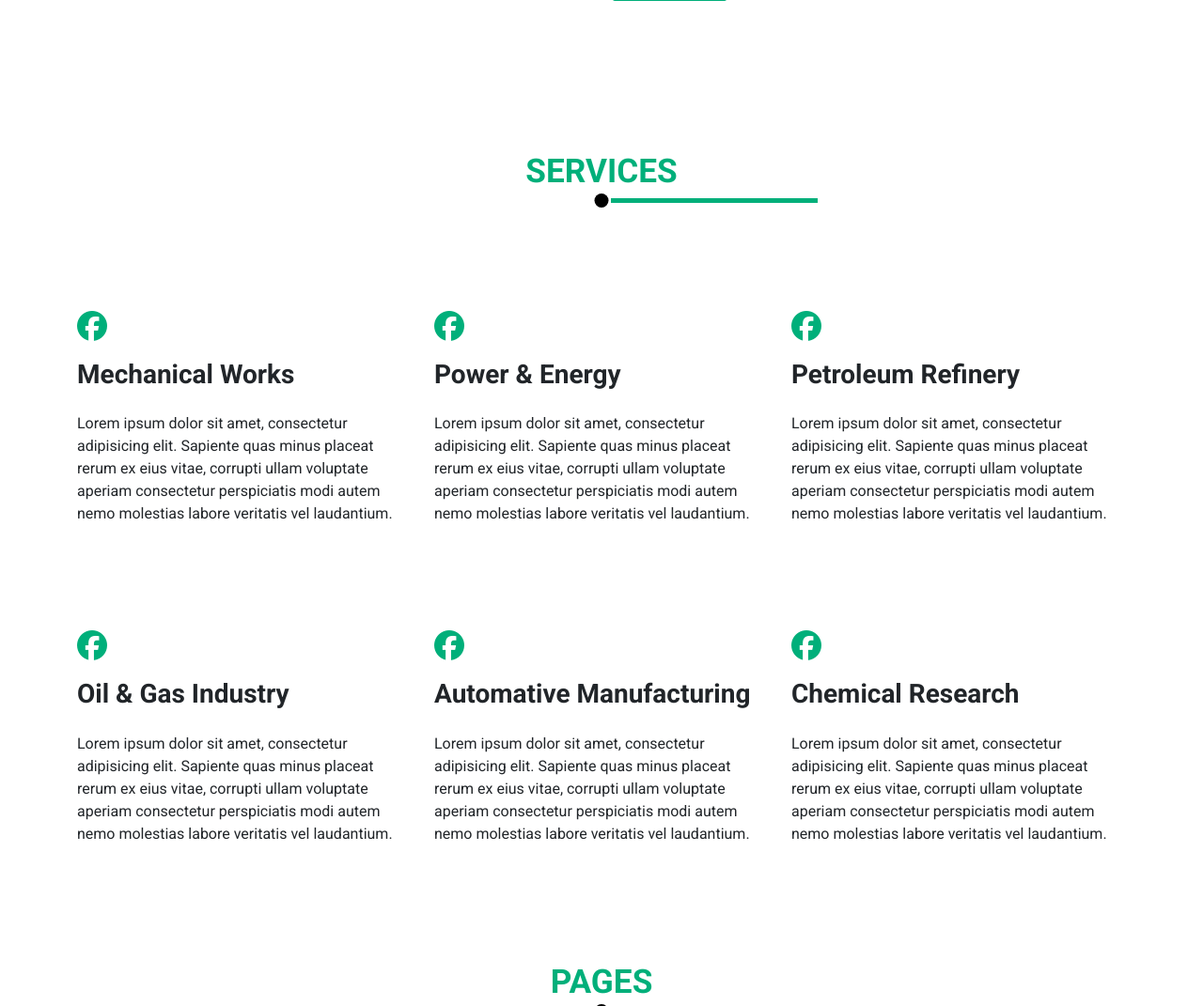
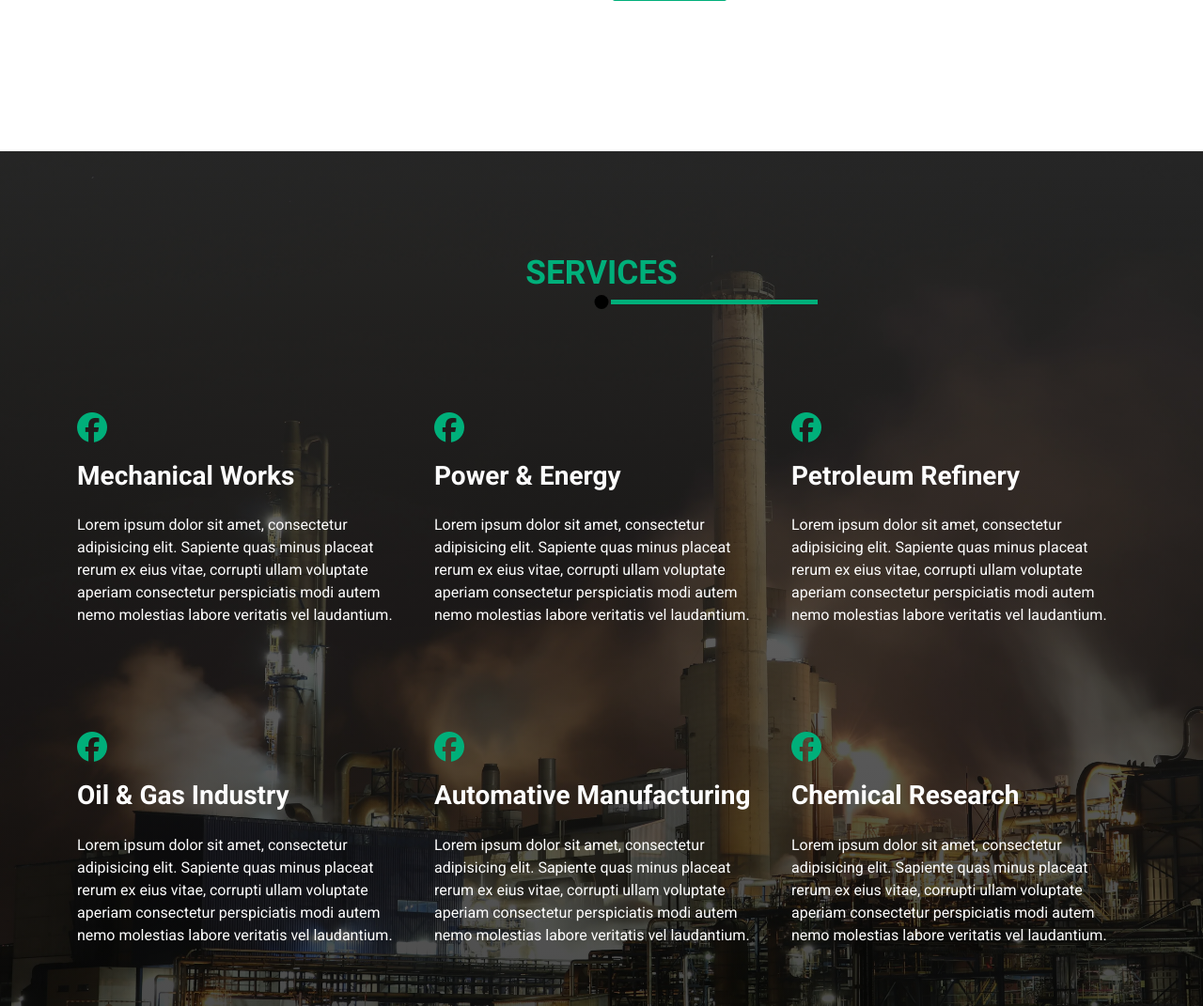
Before and after one commit to Denismaka/Factory, a PHP site: page / in a window 1280 px wide. Shown: the part 1394-2465 px from the top of the page at 94% size. Run offline with PHP 8.4, Linux system fonts and the light colour scheme.

Commit message:
Mise en place du style de la section pages

```diff
--- a/assets/css/style.css
+++ b/assets/css/style.css
@@ -215,6 +215,13 @@ header.sticky {
 /* ############## */
 #services {
   margin-top: 10rem;
+  padding-top: 3rem;
+  height: 120vh;
+  background-image: linear-gradient(rgba(49, 49, 49, 0.7), rgba(0, 0, 0, 0.7)),
+    url('/assets/images/services.webp');
+  color: var(--white);
+  background-size: cover;
+  background-attachment: fixed;
 }
 #services .container .row {
   margin-top: 5rem;
@@ -226,10 +233,15 @@ header.sticky {
 /* ############## */
 /* Pages */
 /* ############## */
-
-/* ############## */
-/* Blog */
-/* ############## */
+#pages .container .row {
+  margin-top: 10rem;
+}
+#pages .container .row .col-md-4 .content {
+  padding: 42px 25px;
+  margin: 0px -24px -24px;
+  background-color: var(--black);
+  color: var(--white);
+}
 
 /* ############## */
 /* Contact */
```
